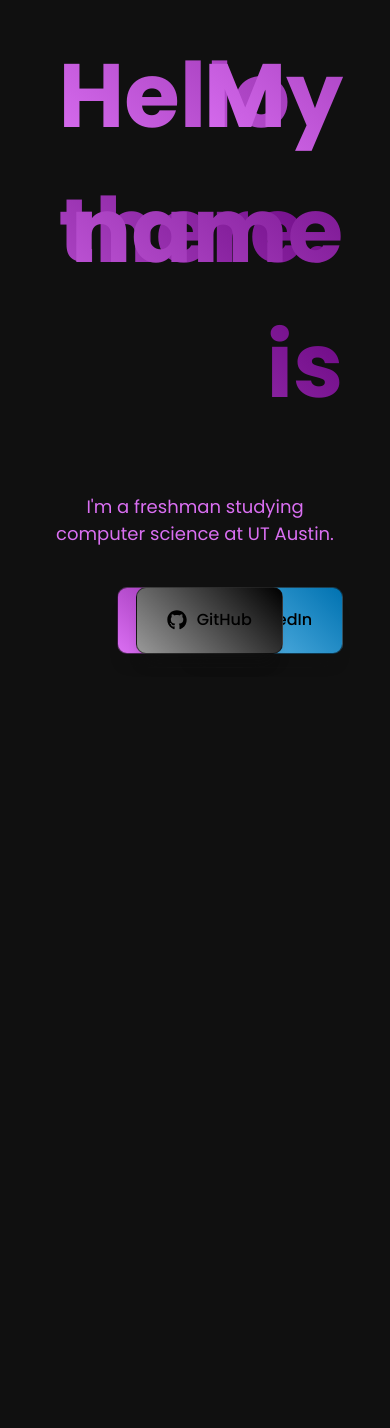
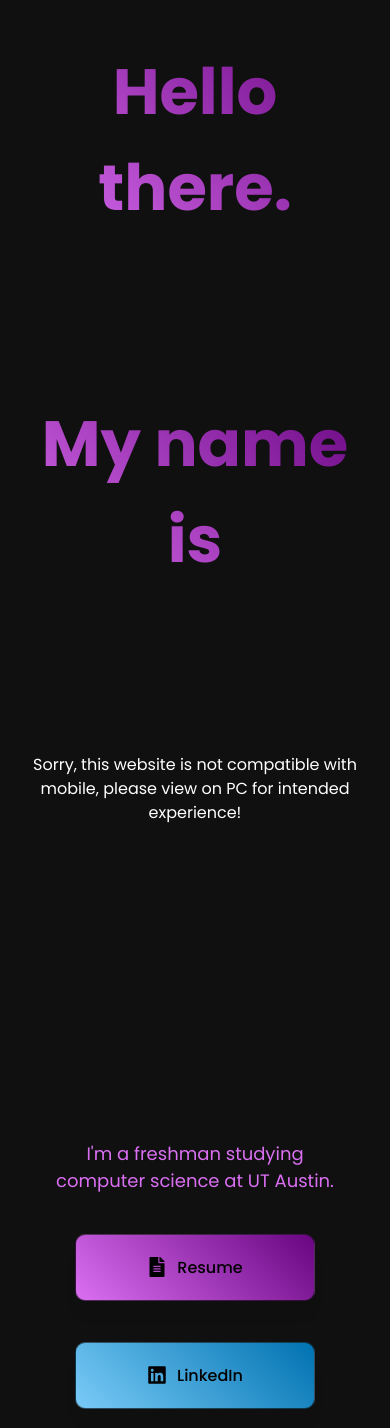
Before and after one commit to afshaalzubair/afshaalzubair.com, a React (Vite) app: page / in a window 390 px wide. Shown: the part 140-1568 px from the top of the page. Before the commit the page ends 844 px from the top, so only its background shows below. Built offline with nearby package versions, Linux system fonts and the light colour scheme.

Commit message:
optimizations + mobile

```diff
--- a/src/App.css
+++ b/src/App.css
@@ -2,6 +2,7 @@
   display: flex;
   flex-direction: column;
   min-height: 100vh;
+}
 
 main {
   position: relative;
@@ -14,60 +15,106 @@
   cursor: none;
   pointer-events: none;
 
-    .intro1 {
-      position: absolute;
-      left: 15%;
-      top: 20%;
-      font-size: 90px;
-      text-align: left;
-
-      b {
-        background: linear-gradient(45deg, #da6ff2, #690580);
-        color: transparent;
-        -webkit-background-clip: text;
-        background-clip: text;
-      }
-    }
-
-    .intro2 {
-      position: absolute;
-      right: 12%;
-      top: 20%;
-      font-size: 90px;
-      text-align: right;
-
-      b {
-        background: linear-gradient(45deg, #da6ff2, #690580);
-        color: transparent;
-        -webkit-background-clip: text;
-        background-clip: text;
-      }
-    }
-
   .sub-caption {
-      margin-top: 512.5px;
+    margin-top: 300px;
     max-width: 80%;
     text-align: center;
     color: #da6ff2;
     font-size: 18px;
   }
 
+  .button-container {
+    display: flex;
+    flex-direction: row;
+    gap: 1rem;
+    width: 80vw;
+    max-width: 50rem;
+    justify-content: space-between;
+    align-items: center;
+  }
+
   .button1 {
-      position: absolute;
-      left: 30%;
     background: linear-gradient(45deg, #da6ff2, #690580);
   }
 
   .button2 {
-      position: absolute;
-      left: 47.5%;
-      background: linear-gradient(45deg, #79cbf7, #0072B1);
+    background: linear-gradient(45deg, #79cbf7, #0072b1);
   }
 
   .button3 {
-      position: absolute;
-      right: 27.5%;
     background: linear-gradient(45deg, #999999, #000000);
   }
 }
+
+.intro-text {
+  margin-top: 4rem;
+  display: flex;
+  flex-direction: row;
+  gap: 10rem;
+  align-items: center;
+  justify-content: space-between;
+  width: 100%;
+  max-width: 90rem;
+  font-size: 3rem;
 }
+
+.intro1 {
+  margin-left: 4rem;
+  background: linear-gradient(45deg, #da6ff2, #690580);
+  color: transparent;
+  -webkit-background-clip: text;
+  background-clip: text;
+}
+
+.intro2 {
+  background: linear-gradient(45deg, #da6ff2, #690580);
+  color: transparent;
+  -webkit-background-clip: text;
+  background-clip: text;
+}
+
+.mobile-only {
+  text-align: center;
+  margin-top: 150px;
+  display: none;
+}
+
+@media (max-width: 1400px) {
+  .intro-text {
+    font-size: 2rem;
+  }
+}
+
+@media (max-width: 1030px) {
+  .intro-text {
+    font-size: 1.5rem;
+  }
+}
+
+@media (max-width: 768px) {
+  main {
+    .button-container {
+      flex-direction: column;
+    }
+
+    .custom-button {
+      min-width: 15rem;
+    }
+  }
+
+  .intro-text {
+    flex-direction: column;
+    justify-items: center;
+
+    font-size: 2rem;
+    text-align: center;
+
+    .intro1 {
+      margin-left: 0;
+    }
+  }
+
+  .mobile-only {
+    display: block;
+  }
+}
--- a/src/App.jsx
+++ b/src/App.jsx
@@ -10,12 +10,17 @@ function App() {
       <SplineScene />
       <div className="app">
         <main>
-          <h1 className="intro1">
-            <b>Hello there.</b>
-          </h1>
-          <h1 className="intro2">
-            <b>My name is</b>
-          </h1>
+          <div className="intro-text">
+            <h1 className="intro1">
+              Hello there.
+            </h1>
+            <h1 className="intro2">
+              My name is
+            </h1>
+          </div>
+          <div className="mobile-only">
+            Sorry, this website is not compatible with mobile, please view on PC for intended experience!
+          </div>
           <span className="sub-caption">
             I'm a freshman studying computer science at UT Austin.
           </span>
--- a/src/components/Button.css
+++ b/src/components/Button.css
@@ -16,6 +16,8 @@
     transition: transform 0.2s, background-color 0.3s;
     text-decoration: none;
     color: black;
+    width: fit-content;
+    justify-content: center;
   }
 
   .custom-button:hover {
```
Also changed, not shown: src/components/SplineScene.css (indentation only). Lines whose indentation alone changed are shown as unchanged.
